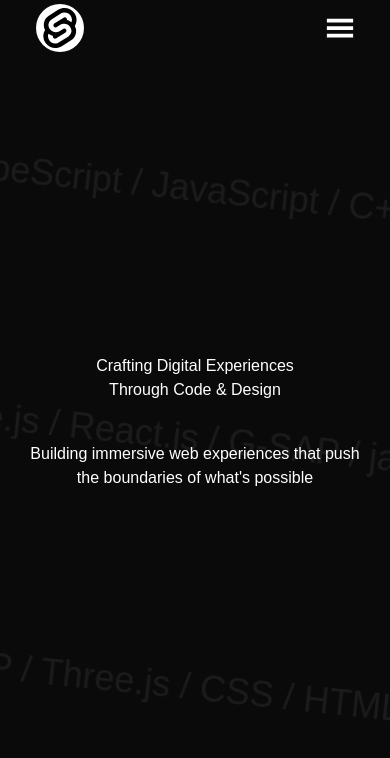
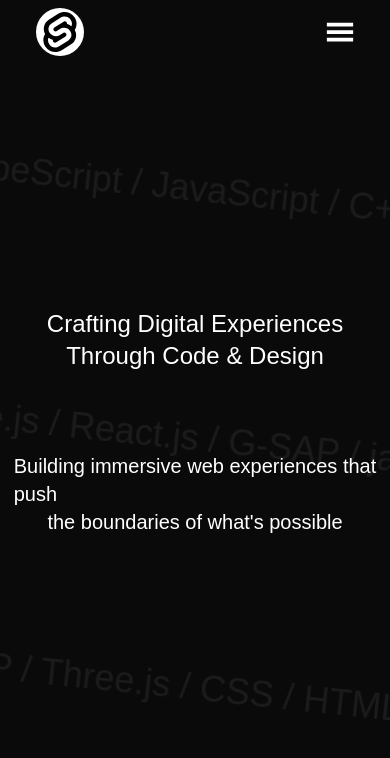
Before and after one commit to darth-sagar/portfolio, a React (Vite) app: page / in a window 390 px wide. Shown: the top 758 px of the page. Built offline with nearby package versions, Linux system fonts and the light colour scheme; a web font is replaced by a local one.

Commit message:
updated responive design

```diff
--- a/src/Components/Hero.jsx
+++ b/src/Components/Hero.jsx
@@ -78,10 +78,10 @@ const Hero = () => {
     return (
         <div className={'h-svh overflow-y-hidden overflow-x-hidden md:h-svh relative'}>
             <div className={`flex flex-col justify-center align-middle items-center h-svh`}>
-                <h1 id={'text'} className={`md:text-8xl z-10 ${darkTheme? "" :"text-black"}`}>Crafting Digital Experiences</h1>
-                <h1 id={'text'} className={`md:text-8xl z-10 mb-10 ${darkTheme? "" :"text-black"} `}>Through Code & Design</h1>
-                <h1 id={'text'} className={`md:mt-10 md:text-xl z-10 ${darkTheme? "" :"text-black"} `}>Building immersive web experiences that push</h1>
-                <h1 id={'text'} className={`md:text-xl z-10 ${darkTheme? "" :"text-black"} `}>the boundaries of what's possible</h1>
+                <h1 id={'text'} className={`md:text-8xl text-2xl z-10 ${darkTheme? "" :"text-black"}`}>Crafting Digital Experiences</h1>
+                <h1 id={'text'} className={`md:text-8xl text-2xl z-10 mb-10 ${darkTheme? "" :"text-black"} `}>Through Code & Design</h1>
+                <h1 id={'text'} className={`mt-10 md:text-xl text-xl z-10 ${darkTheme? "" :"text-black"} `}>Building immersive web experiences that push</h1>
+                <h1 id={'text'} className={`md:text-xl text-xl z-10 ${darkTheme? "" :"text-black"} `}>the boundaries of what's possible</h1>
             </div>
             <div id={"hero"} className={"w-[300%] h-1/2 rotate-6 font-light absolute top-1/4 space-y-52 text-4xl md:text-2xl md:text-[8rem] md:space-y-8 md:w-[400%] md:top-[15rem] md:h-full z-0"}>
                     <h1 id={"first"} className={`${darkTheme?"":"text-[#E9E9E9]"} text-[#1B1B1B]`}>TypeScript / JavaScript / C++ / Python / Redux / Vercel</h1>
--- a/src/Components/Navbar.jsx
+++ b/src/Components/Navbar.jsx
@@ -57,7 +57,7 @@ export const Navbar = () => {
 
     return (
         <>
-            <div id={"top"} className={`fixed flex flex-col items-center justify-center h-14 md:h-[12vh] ${
+            <div id={"top"} className={`fixed flex flex-col items-center justify-center h-16 md:h-[12vh] ${
                 scrolled ? " backdrop-blur-md " : `bg-transparent` } z-30 md:w-full w-svw`}>
                 <nav className={"w-[90vw] h-[10vh] flex items-center justify-between px-4"}>
                     <div className={`${darkTheme?  "" : "border-black"} bg-white rounded-full w-12 h-12 flex items-center justify-center z-20`}>
```
